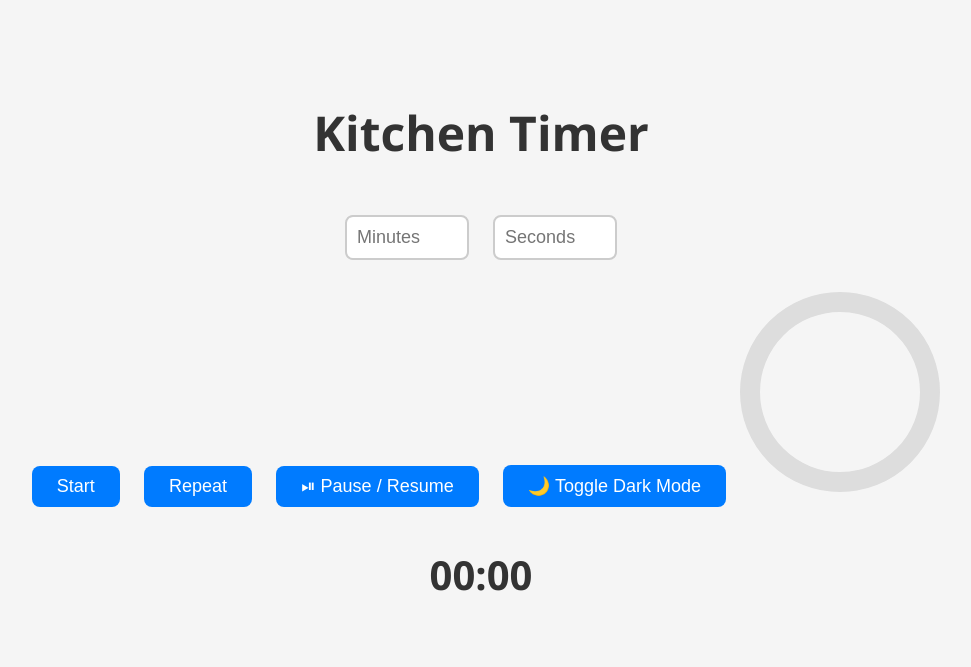
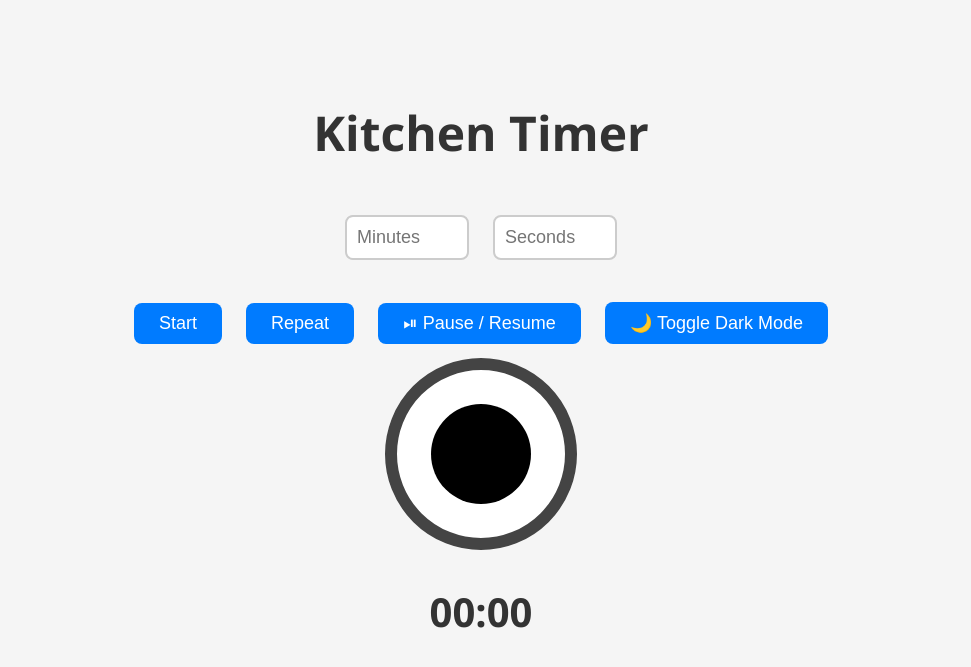
Before and after one commit to 7Andy24/kitchen-timer, a Flask app: page / in a window 1280 px wide. Shown: the top 667 px of the page, without its empty margins (159-1130 px from the left). Run offline with Flask 3, Linux system fonts and the light colour scheme.

Commit message:
Styled SVG timer like uploaded image

```diff
--- a/static/style.css
+++ b/static/style.css
@@ -81,3 +81,8 @@ body.dark button:hover {
         padding: 20px;
     }
 }
+
+#visual-timer {
+    display: block;
+    margin: 0 auto 20px auto;
+}
--- a/templates/index.html
+++ b/templates/index.html
@@ -20,8 +20,17 @@
     <button onclick="toggleDarkMode()">🌙 Toggle Dark Mode</button>
 
     <svg id="visual-timer" width="200" height="200" viewBox="0 0 100 100">
-    <circle cx="50" cy="50" r="45" stroke="#ddd" stroke-width="10" fill="none" />
-    <path id="progress-arc" fill="#00bcd4" transform="rotate(-90 50 50)"></path>
+    <!-- Outer white rim -->
+    <circle cx="50" cy="50" r="48" fill="white" />
+
+    <!-- Background circle (gray track) -->
+    <circle cx="50" cy="50" r="45" stroke="#444" stroke-width="6" fill="none" />
+
+    <!-- Dynamic blue pie wedge -->
+    <path id="progress-arc" fill="#2196f3" transform="rotate(-90 50 50)"></path>
+
+    <!-- Inner black center -->
+    <circle cx="50" cy="50" r="25" fill="black" />
     </svg>
 
     <h2 id="display">00:00</h2>
```
